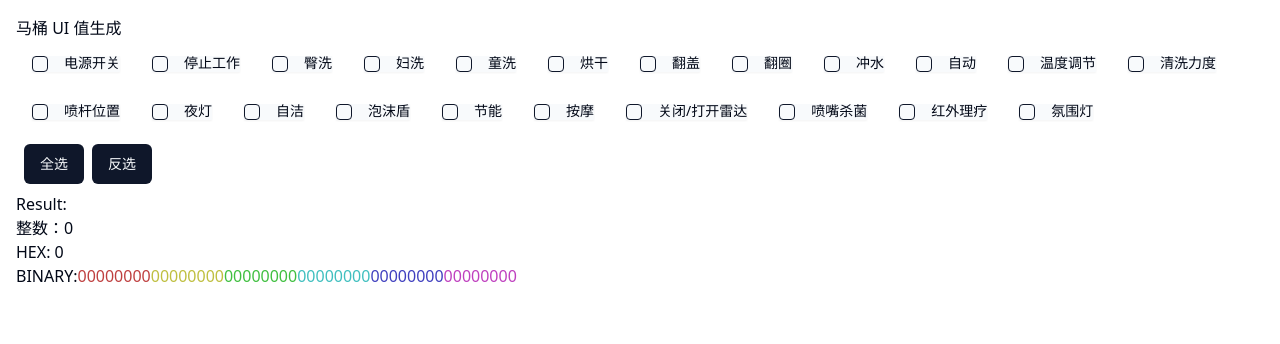
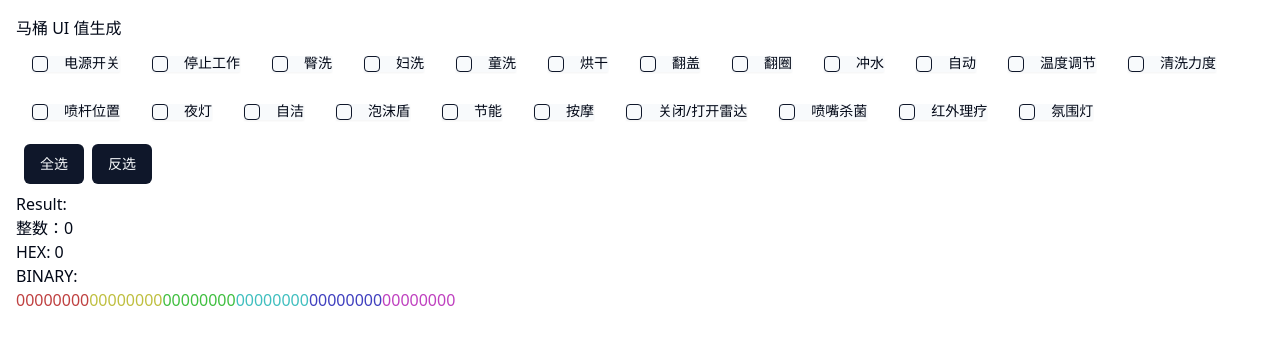
Before and after one commit to action-hong/cj-toilet, a React (Vite) app: page / in a window 1280 px wide. Shown: the top 344 px of the page. Built offline with nearby package versions, Linux system fonts and the light colour scheme.

Commit message:
chore: fix css

```diff
--- a/src/App.tsx
+++ b/src/App.tsx
@@ -80,8 +80,8 @@ function App() {
       <p>Result: </p>
       <p>整数：{parseInt(binary, 2)}</p>
       <p>HEX: {parseInt(binary, 2).toString(16)}</p>
-      <p>
-        BINARY:
+      <p>BINARY:</p>
+      <p className='break-words'>
         {binaryArr.map((item, index) => (<span style={{ color: item.color }} key={index}>{item.value}</span>))}
       </p>
     </div>
```
